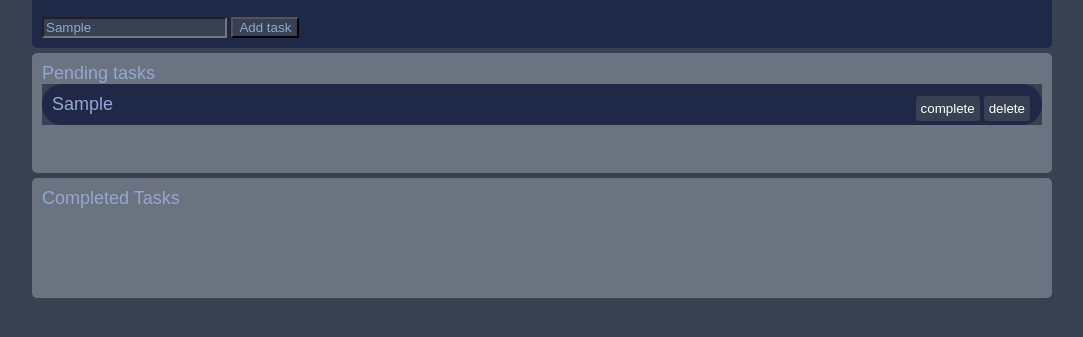
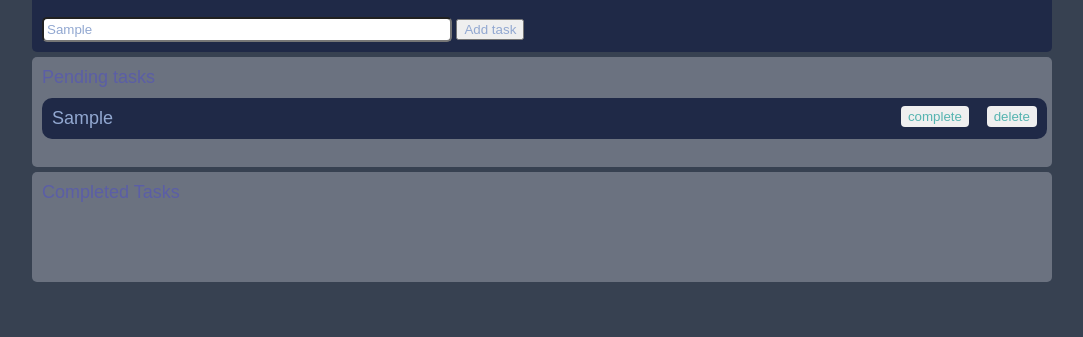
Before and after one commit to AfthabEK/Minimalistic-Task-Manager, a plain HTML site: page index.html in a window 1280 px wide. Both pictures are taken after typing "Sample" into the empty fields and a click on the button "Add task". Shown: the part 67-404 px from the top of the page, without its empty margins (98-1181 px from the left). Drawn offline with Linux system fonts and the light colour scheme; a web font is replaced by a local one.

Commit message:
fixed issue with background color, positioned buttons properly

```diff
--- a/index.css
+++ b/index.css
@@ -10,20 +10,20 @@
   --purple: #8b5cf6;
   --gray: #6b7280;
   --serenity: #92a8d1;
+  --blueizis: #5b5ea6;
 }
 
 * {
-  background-color: var(--dark1);
   color: var(--serenity);
   font-family: "Trispace", sans-serif;
   font-weight: 300;
 }
-.body {
-  display: flex;
-  flex-direction: column;
+body {
+  background-color: var(--dark1);
+
   min-height: 100vh;
 }
-.header {
+header {
   padding: 10px;
   margin: 5px;
   color: var(--light);
@@ -42,43 +42,73 @@
 }
 .inputdiv {
   display: -ms-inline-grid;
+  border-radius: 3px;
+  background-color: transparent;
+}
 
+.inputbox {
+  border-radius: 5px;
+  padding: 3px;
+  width: 400px;
+}
+
+.pendingdiv,
+.completeddiv {
+  max-width: 1020px;
+  margin: 5px auto;
+  min-height: 100px;
+  font-size: large;
+  background-color: var(--gray);
+  align-items: center;
+  border-radius: 5px;
+  padding-top: 10px;
+}
+
+.pendingtitle,
+.completedtitle {
   background-color: transparent;
+  margin-bottom: 10px;
+  color: var(--blueizis);
+  padding-left: 10px;
+}
+.tasklistClass {
+  padding-bottom: 15px;
 }
 
 .pendingClass,
 .completedClass {
   padding: 10px;
-
+  display: flex;
   background-color: #1f2947;
-  border-radius: 20px;
+  border-radius: 10px;
+  margin: 5px;
+  position: relative;
 }
 
-.pendingtitle,
-.completedtitle {
-  background-color: transparent;
+.pendingClass {
+  margin-left: 10px;
+}
+.completedClass {
+  margin-left: 10px;
 }
 
-.pendingdiv,
-.completeddiv {
-  max-width: 1000px;
-  margin: 5px auto;
-  min-height: 100px;
-  font-size: large;
-  background-color: var(--gray);
-
-  border-radius: 5px;
-  padding: 10px;
-}
 .completebuttonClass,
 .deletebuttonClass {
-  border-radius: 3px;
-  color: white;
+  border-radius: 4px;
+  color: var(--blueturquoise);
+  position: absolute;
+
+  background-color: --serenity;
+  padding: 3px 7px;
   border: 0;
-  margin: 2px;
-  background-color: --serenity;
-  padding: 5px;
-  flex: 1;
-  float: right;
+  margin: 3px;
   cursor: pointer;
+  top: 5px;
 }
+.deletebuttonClass {
+  right: 7px;
+}
+
+.completebuttonClass {
+  right: 75px;
+}
--- a/index.html
+++ b/index.html
@@ -12,13 +12,17 @@
   </head>
 
   <body>
-    <header class="header">
+    <header>
       <h1 class="titleclass">Task Manager</h1>
       <section class="inputdiv">
-       <input id="task" type="text" placeholder="What's the new task?" />
-       <button onclick="addtask();">Add task</button>
+        <input
+          id="task"
+          type="text"
+          placeholder="What's the new task?"
+          class="inputbox"
+        />
+        <button onclick="addtask();">Add task</button>
       </section>
-
     </header>
 
     <main>
@@ -28,7 +32,7 @@
       </div>
 
       <div class="completeddiv">
-        <div class="completedtitle">Completed Tasks</h3>
+        <div class="completedtitle">Completed Tasks</div>
         <div id="completelist" class="completelistClass"></div>
       </div>
     </main>
```
